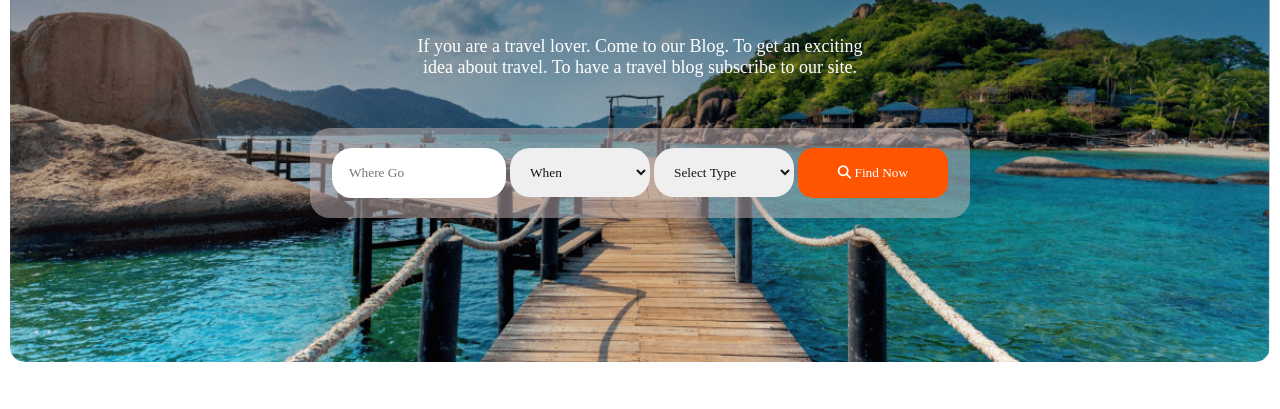
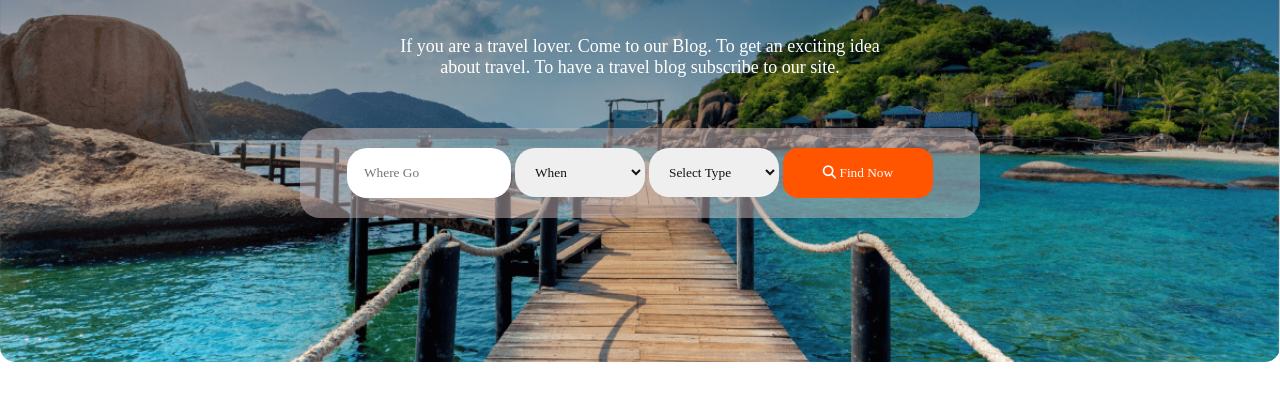
Before and after one commit to zobaerhasnat/beyond-borders-, a plain HTML site: page index.html in a window 1280 px wide. Shown: the part 226-635 px from the top of the page. Drawn offline with Linux system fonts and the light colour scheme.

Commit message:
small change

```diff
--- a/style.css
+++ b/style.css
@@ -50,7 +50,7 @@ list-style-type: none;
     background-image: linear-gradient(rgba(0, 0, 0, 0.5),
                  rgba(0, 0, 0, 0)), url("images/Group\ 13\ \(1\)\ \(1\).png");
     height: 500px;
-    margin: 0 10px;
+    margin: 0 0px;
     background-repeat: repeat-y;
     background-size: cover;
     border-radius: 15px;
@@ -81,7 +81,7 @@ list-style-type: none;
 .whereGo, .wh, .sel{
     padding: 15px;
     color:#131318;
-    width: 140px;
+    width: 130px;
     border-radius: 20px;
     border-color: transparent;
 }
```
